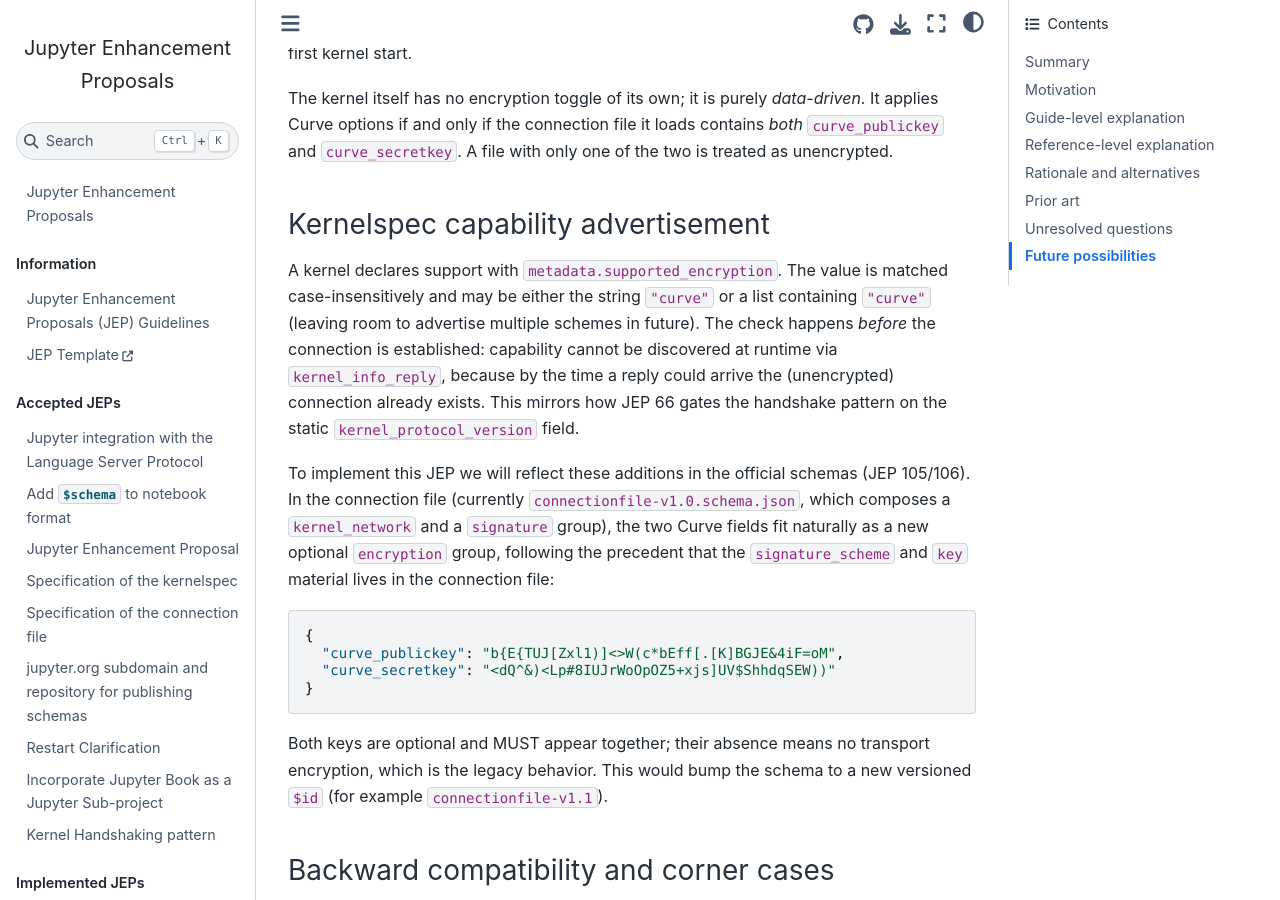
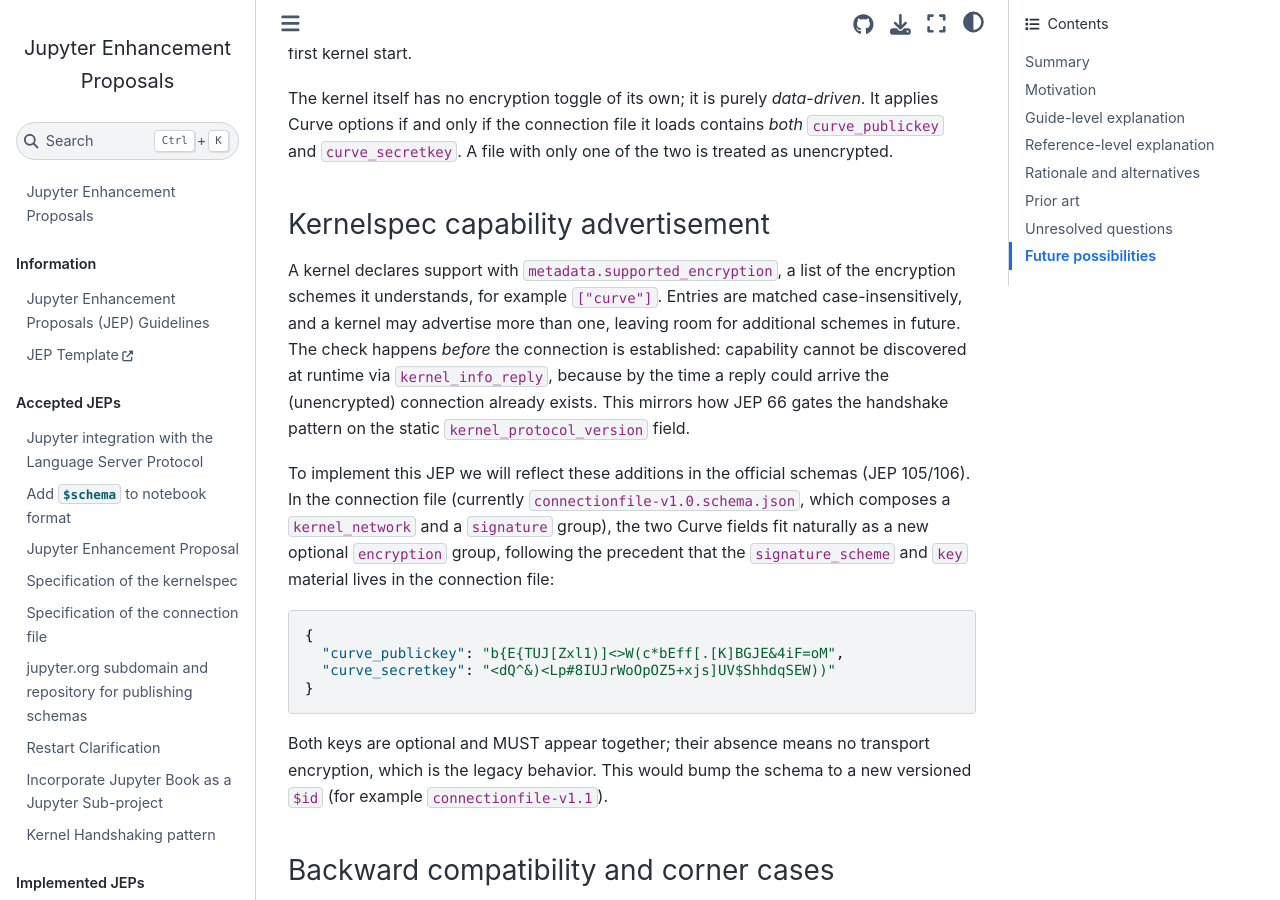
Before and after one commit to jupyter/enhancement-proposals, a Jupyter Book: the page built from 145-transport-encryption/transport-encryption.md, in a window 1280 px wide and 900 px high, scrolled down 4653 px. Built offline with Jupyter Book 1.0.4 settings and Sphinx 7.4.7 and the Sphinx Book theme 1.1.4, drawn with Linux system fonts in a browser that asks for light colours; pages that are not in the unit, such as notebooks, are missing from menus.

Commit message:
Start with a list already

````diff
--- a/145-transport-encryption/transport-encryption.md
+++ b/145-transport-encryption/transport-encryption.md
@@ -34,7 +34,7 @@
   "display_name": "Python 3 (ipykernel)",
   "language": "python",
   "metadata": {
-    "supported_encryption": "curve"
+    "supported_encryption": ["curve"]
   }
 }
 ```
@@ -50,7 +50,7 @@
 
 How others should think about the feature:
 
-- Kernel authors add one line to their `kernel.json` metadata (`"supported_encryption": "curve"`) and, if their kernel is not built on `ipykernel` or `jupyter_client`, set three socket options (see the reference section) on the sockets they bind. They do _not_ generate or manage keys.
+- Kernel authors add one line to their `kernel.json` metadata (`"supported_encryption": ["curve"]`) and, if their kernel is not built on `ipykernel` or `jupyter_client`, set three socket options (see the reference section) on the sockets they bind. They do _not_ generate or manage keys.
 - Client, front-end, and server authors generally get this for free through `jupyter_client` ≥ 8.9 and `jupyter_server` ≥ 2.20; the manager generates the keys and writes them into the connection file.
 - Operators flip one setting; the `auto` versus `required` distinction lets them roll encryption out gradually and then enforce it.
 
@@ -127,7 +127,7 @@
 
 ### Kernelspec capability advertisement
 
-A kernel declares support with `metadata.supported_encryption`. The value is matched case-insensitively and may be either the string `"curve"` or a list containing `"curve"` (leaving room to advertise multiple schemes in future). The check happens _before_ the connection is established: capability cannot be discovered at runtime via `kernel_info_reply`, because by the time a reply could arrive the (unencrypted) connection already exists. This mirrors how JEP 66 gates the handshake pattern on the static `kernel_protocol_version` field.
+A kernel declares support with `metadata.supported_encryption`, a list of the encryption schemes it understands, for example `["curve"]`. Entries are matched case-insensitively, and a kernel may advertise more than one, leaving room for additional schemes in future. The check happens _before_ the connection is established: capability cannot be discovered at runtime via `kernel_info_reply`, because by the time a reply could arrive the (unencrypted) connection already exists. This mirrors how JEP 66 gates the handshake pattern on the static `kernel_protocol_version` field.
 
 To implement this JEP we will reflect these additions in the official schemas (JEP 105/106). In the connection file (currently `connectionfile-v1.0.schema.json`, which composes a `kernel_network` and a `signature` group), the two Curve fields fit naturally as a new optional `encryption` group, following the precedent that the `signature_scheme` and `key` material lives in the connection file:
 
````
